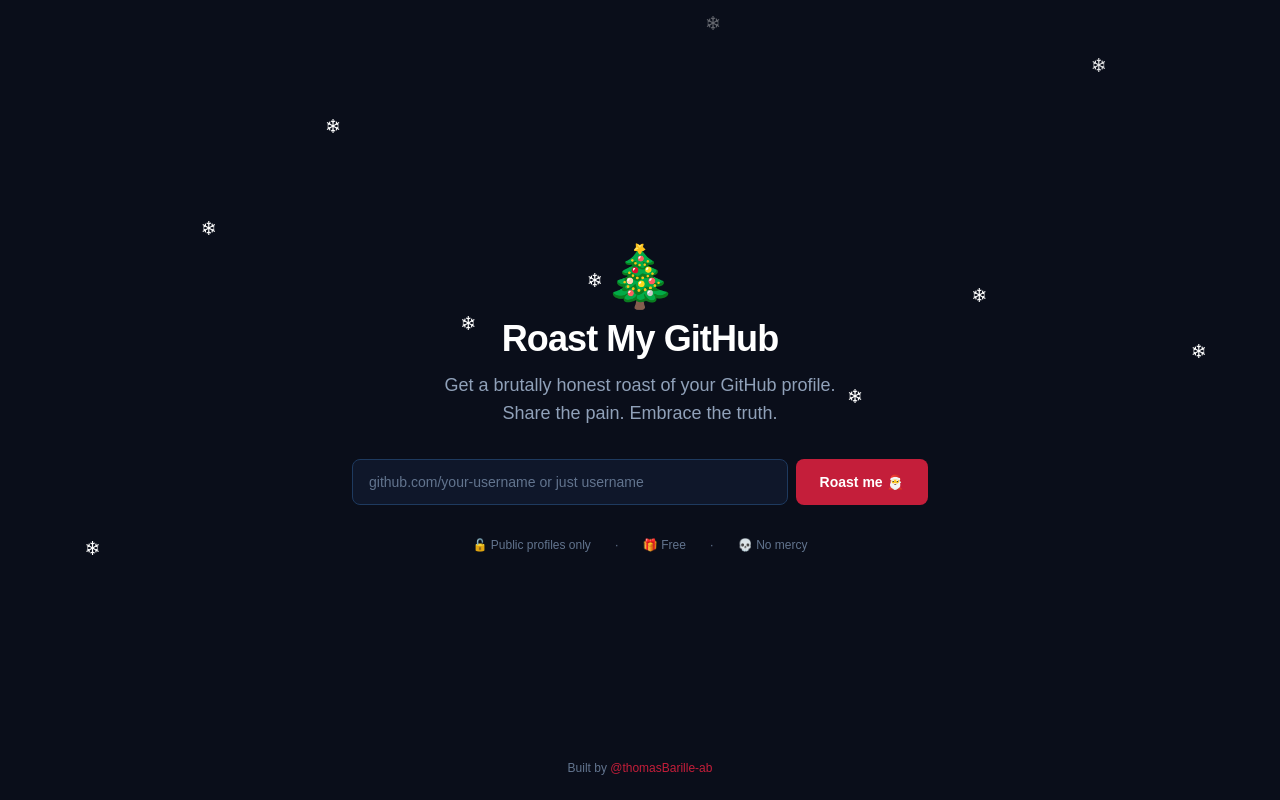
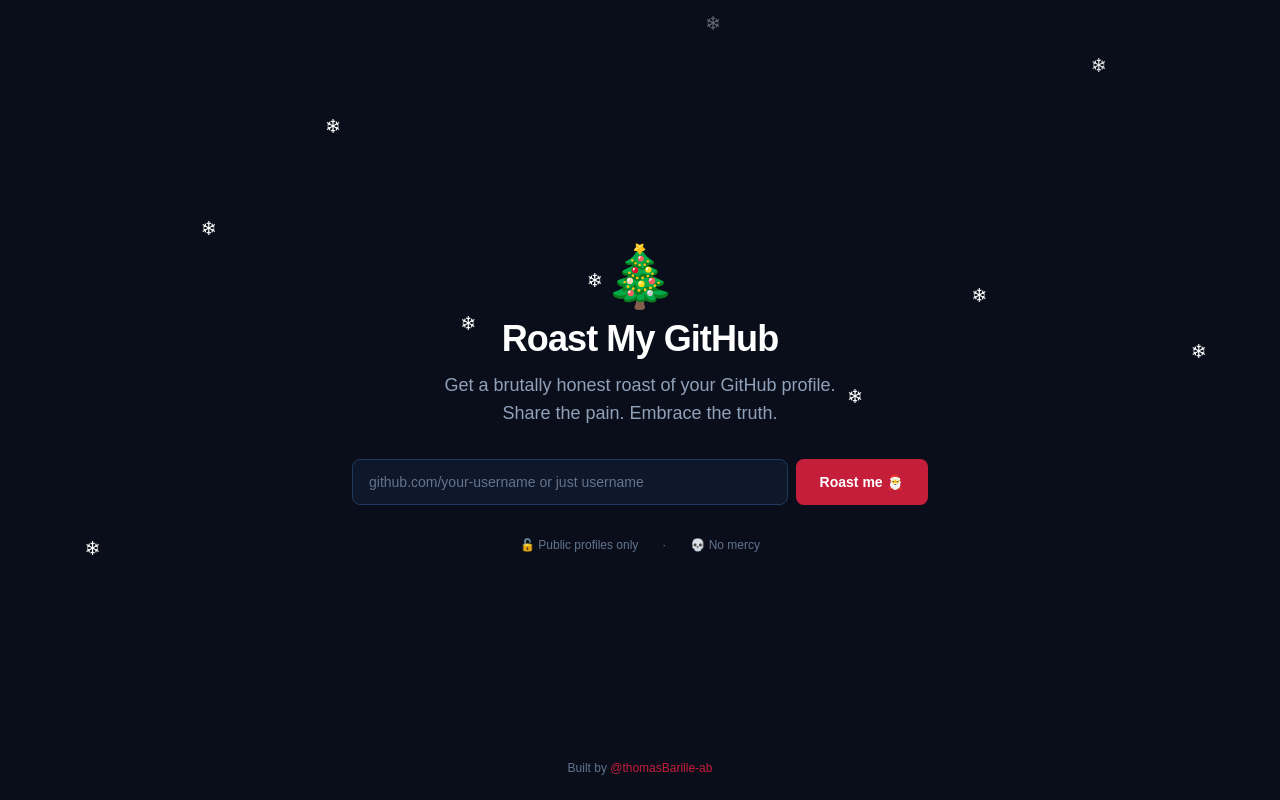
Before and after one commit to thomasBarille-ab/roastmygithub, a Next.js app: page / in a window 1280 px wide. Built offline with nearby package versions, Linux system fonts and the light colour scheme.

Commit message:
chore: remove free badge from landing

```diff
--- a/app/page.tsx
+++ b/app/page.tsx
@@ -46,8 +46,6 @@ export default function HomePage() {
         <div className="flex items-center justify-center gap-6 text-xs text-slate-500">
           <span>🔓 Public profiles only</span>
           <span>·</span>
-          <span>🎁 Free</span>
-          <span>·</span>
           <span>💀 No mercy</span>
         </div>
       </div>
```
